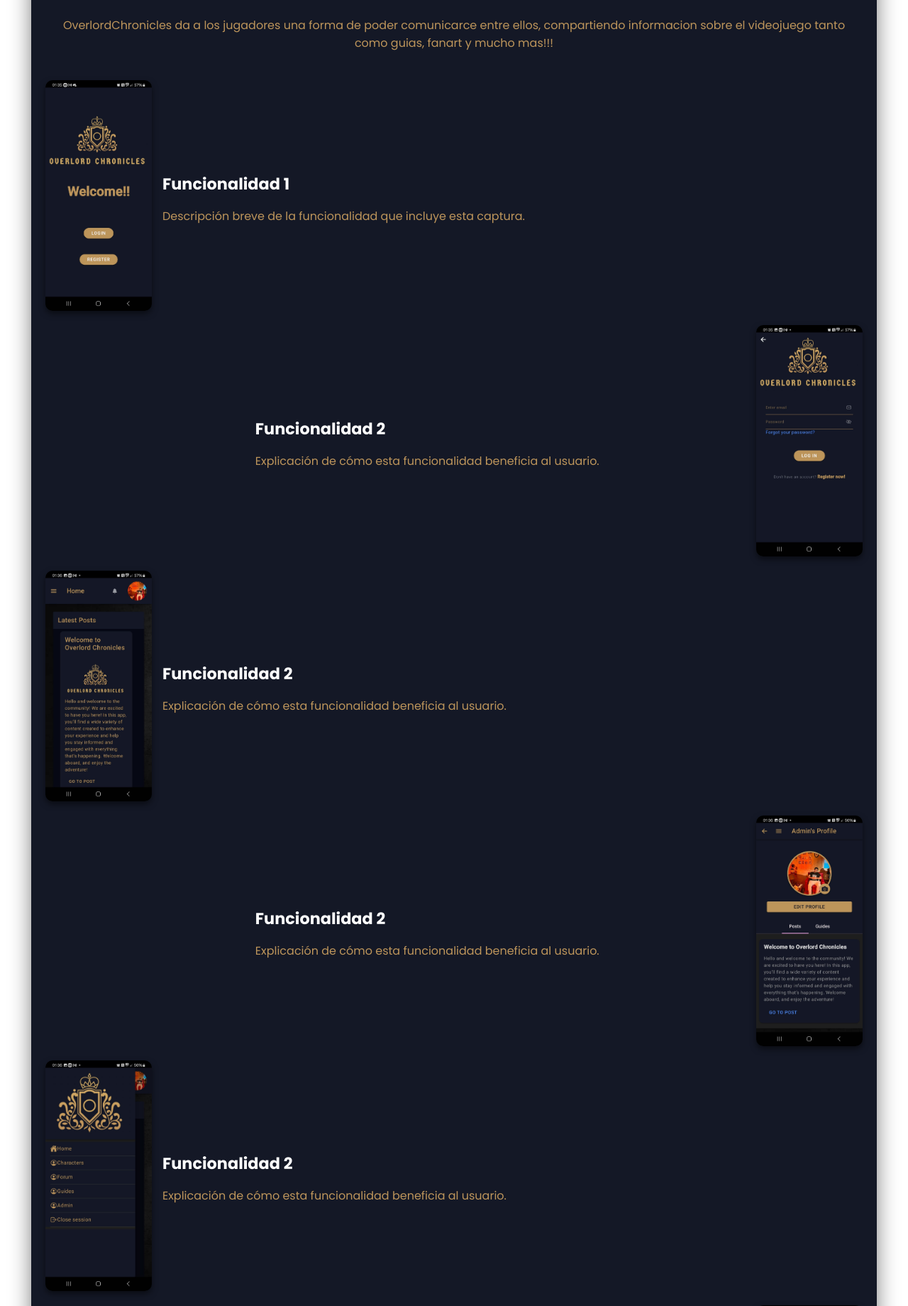
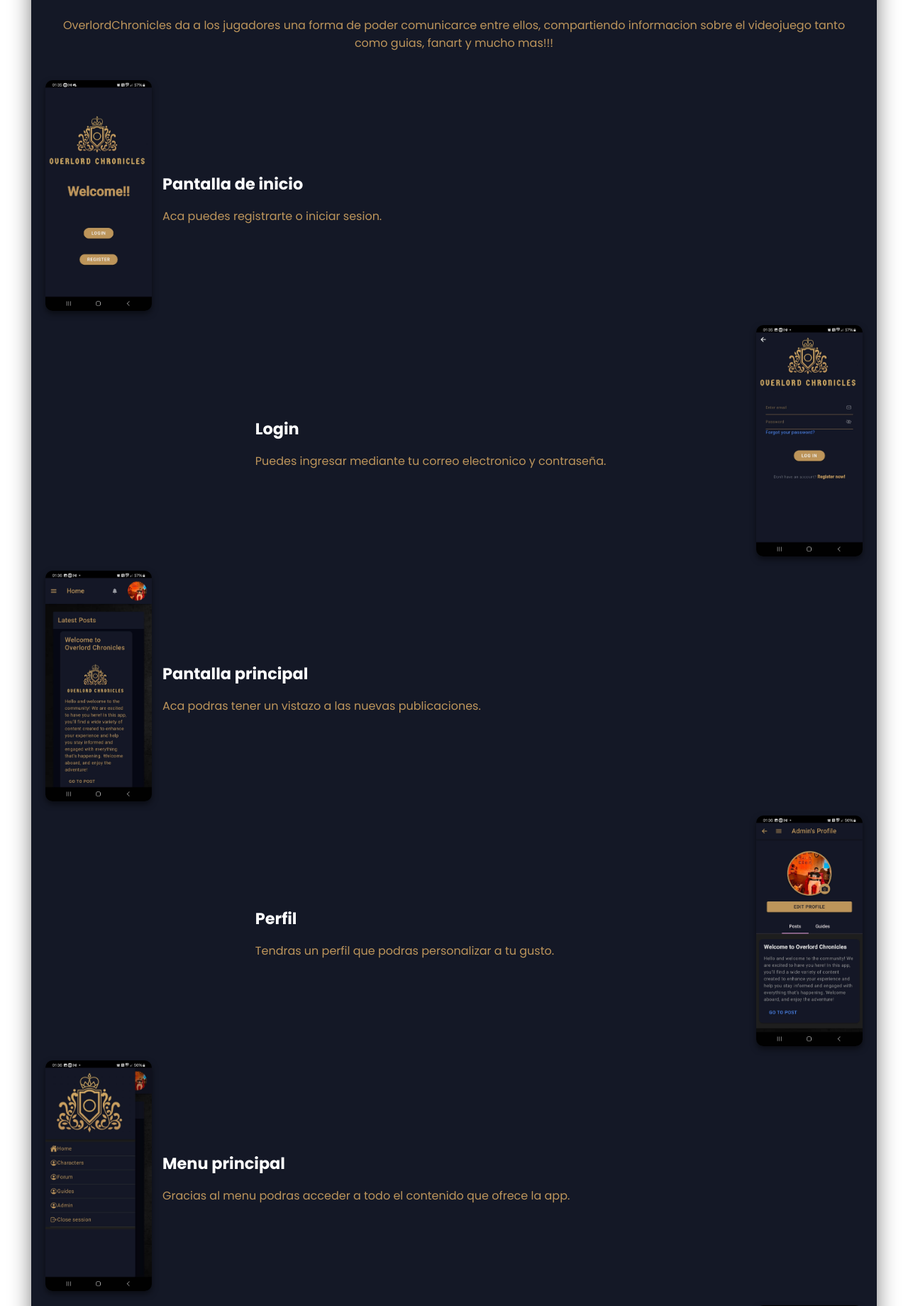
Before and after one commit to AutumnZbx/OverlordChroniclesWeb, a Django app: template presentacion/templates/mi_app/home.html in a window 1280 px wide. Shown: the part 308-2148 px from the top of the page at 71% size. Run offline with Django 4.2, Linux system fonts and the light colour scheme; the template is opened without the code that fills it, so the values that code supplies are empty.

Commit message:
Agregado descripcion

```diff
--- a/presentacion/static/mi_app/styles.css
+++ b/presentacion/static/mi_app/styles.css
@@ -58,7 +58,7 @@ header h1 {
 }
 
 .card img {
-    width: 30%;
+    width: 100%;
     max-width: 150px;
     height: auto;
     display: block;
--- a/presentacion/templates/mi_app/home.html
+++ b/presentacion/templates/mi_app/home.html
@@ -30,69 +30,68 @@
                 <div class="card">
                     <img src="{% static 'mi_app/img/inicio.jpg' %}" alt="Captura 1">
                     <div class="card-content">
-                        <h3>Funcionalidad 1</h3>
-                        <p>Descripción breve de la funcionalidad que incluye esta captura.</p>
+                        <h3>Pantalla de inicio</h3>
+                        <p>Aca puedes registrarte o iniciar sesion.</p>
                     </div>
                 </div>
                 <div class="card">
                     <img src="{% static 'mi_app/img/login.jpg' %}" alt="Captura 2">
                     <div class="card-content">
-                        <h3>Funcionalidad 2</h3>
-                        <p>Explicación de cómo esta funcionalidad beneficia al usuario.</p>
+                        <h3>Login</h3>
+                        <p>Puedes ingresar mediante tu correo electronico y contraseña.</p>
                     </div>
                 </div>
                 <div class="card">
                     <img src="{% static 'mi_app/img/pantalla_principal.jpg' %}" alt="Captura 2">
                     <div class="card-content">
-                        <h3>Funcionalidad 2</h3>
-                        <p>Explicación de cómo esta funcionalidad beneficia al usuario.</p>
+                        <h3>Pantalla principal</h3>
+                        <p>Aca podras tener un vistazo a las nuevas publicaciones.</p>
                     </div>
                 </div>
                 <div class="card">
                     <img src="{% static 'mi_app/img/perfil.jpg' %}" alt="Captura 2">
                     <div class="card-content">
-                        <h3>Funcionalidad 2</h3>
-                        <p>Explicación de cómo esta funcionalidad beneficia al usuario.</p>
+                        <h3>Perfil</h3>
+                        <p>Tendras un perfil que podras personalizar a tu gusto.</p>
                     </div>
                 </div>
                 <div class="card">
                     <img src="{% static 'mi_app/img/menu.jpg' %}" alt="Captura 2">
                     <div class="card-content">
-                        <h3>Funcionalidad 2</h3>
-                        <p>Explicación de cómo esta funcionalidad beneficia al usuario.</p>
+                        <h3>Menu principal</h3>
+                        <p>Gracias al menu podras acceder a todo el contenido que ofrece la app.</p>
                     </div>
                 </div>
                 <div class="card">
                     <img src="{% static 'mi_app/img/crear-post.jpg' %}" alt="Captura 2">
                     <div class="card-content">
-                        <h3>Funcionalidad 2</h3>
-                        <p>Explicación de cómo esta funcionalidad beneficia al usuario.</p>
+                        <h3>Crea tu post propio</h3>
+                        <p>Podras crear tu propio contenido que muchas personas podran ver.</p>
                     </div>
                 </div>
                 <div class="card">
                     <img src="{% static 'mi_app/img/comentario.jpg' %}" alt="Captura 2">
                     <div class="card-content">
-                        <h3>Funcionalidad 2</h3>
-                        <p>Explicación de cómo esta funcionalidad beneficia al usuario.</p>
+                        <h3>Escribe tu opinion</h3>
+                        <p>Ademas podras compartir lo que piensas respecto a los post o guias subidas por la comunidad.</p>
                     </div>
                 </div>
                 <div class="card">
                     <img src="{% static 'mi_app/img/personajes.jpg' %}" alt="Captura 2">
                     <div class="card-content">
-                        <h3>Funcionalidad 2</h3>
-                        <p>Explicación de cómo esta funcionalidad beneficia al usuario.</p>
+                        <h3>Ten acceso al listado de personajes</h3>
+                        <p>Tendras acceso a un listado actualizado de los personajes del videojuego.</p>
                     </div>
                 </div>
                 <div class="card">
                     <img src="{% static 'mi_app/img/detalle.jpg' %}" alt="Captura 2">
                     <div class="card-content">
-                        <h3>Funcionalidad 2</h3>
-                        <p>Explicación de cómo esta funcionalidad beneficia al usuario.</p>
+                        <h3>Informacion de cacda personaje</h3>
+                        <p>Ademas podras obtener informacion de cada personaje.</p>
                     </div>
                 </div>
             </div>
 
-            <!-- Sección QR o descarga -->
             {% if is_pc %}
                 <div class="qr-section">
                     <p>Escanea este código QR para descargar la app:</p>
```
